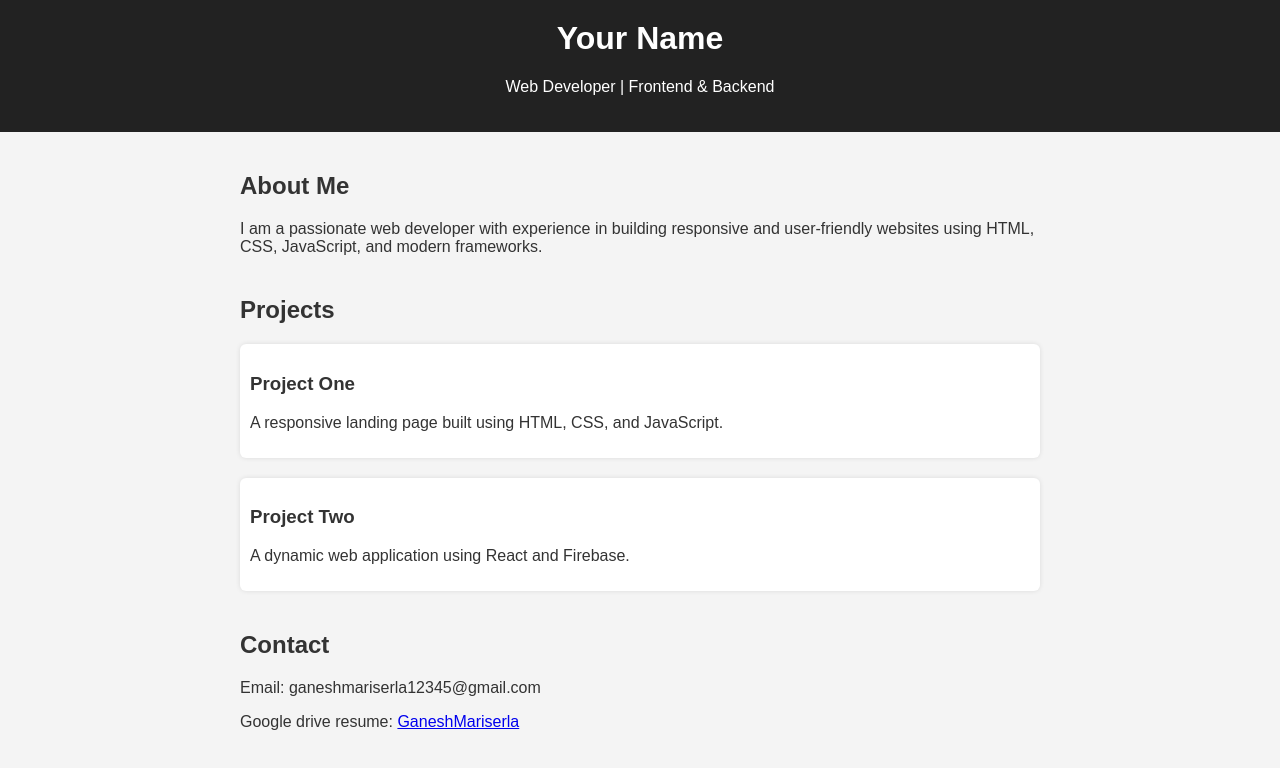
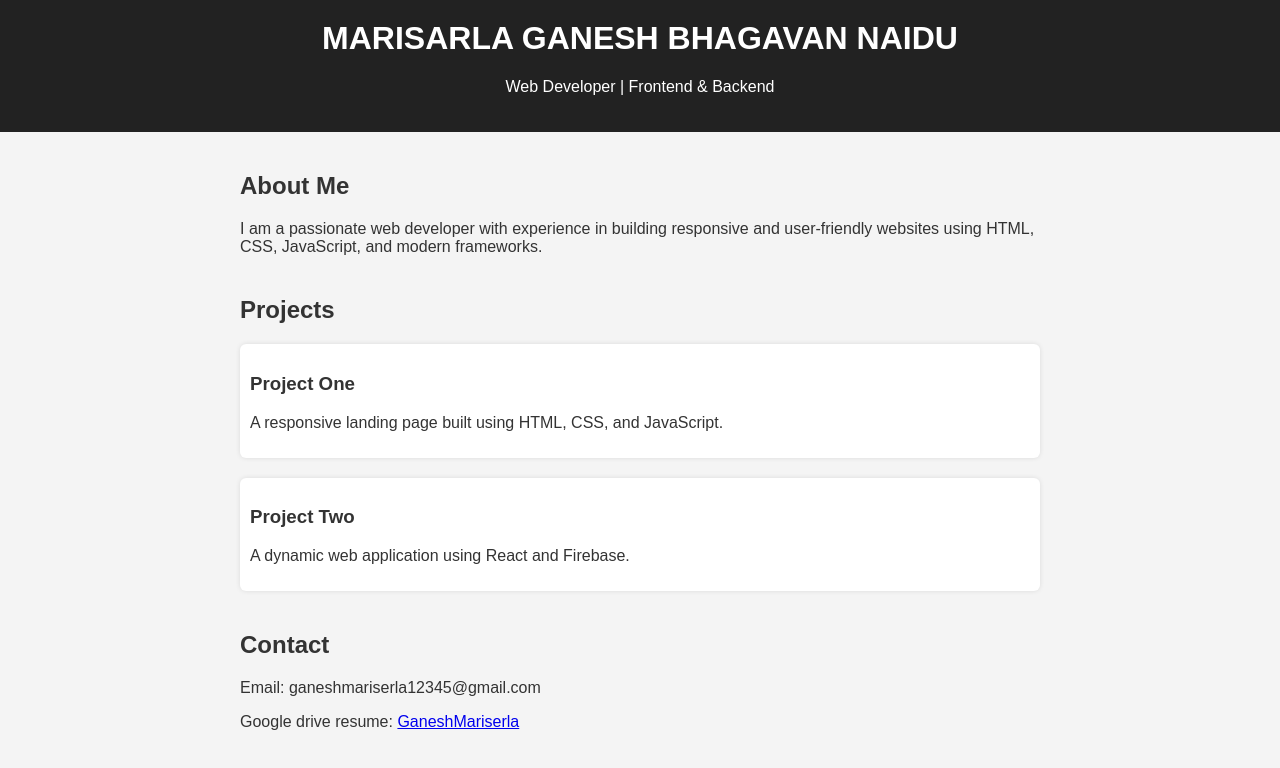
Before and after one commit to GaneshMariserla/samplewebpage, a plain HTML site: page index.html in a window 1280 px wide. Drawn offline with Linux system fonts and the light colour scheme.

Commit message:
Update index.html

```diff
--- a/index.html
+++ b/index.html
@@ -40,7 +40,7 @@
 <body>
 
   <header>
-    <h1>Your Name</h1>
+    <h1>MARISARLA GANESH BHAGAVAN NAIDU</h1>
     <p>Web Developer | Frontend & Backend</p>
   </header>
 
```
